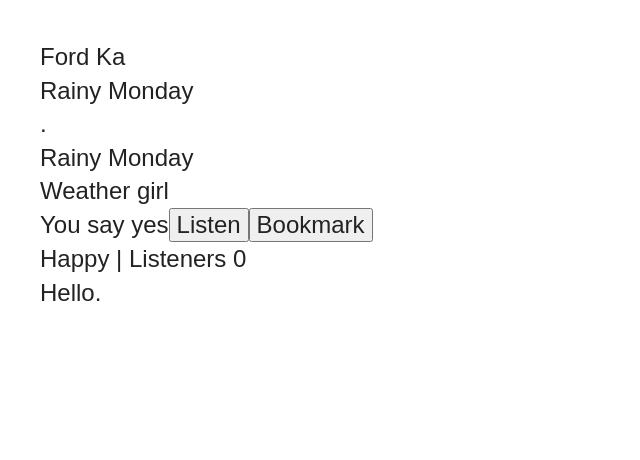
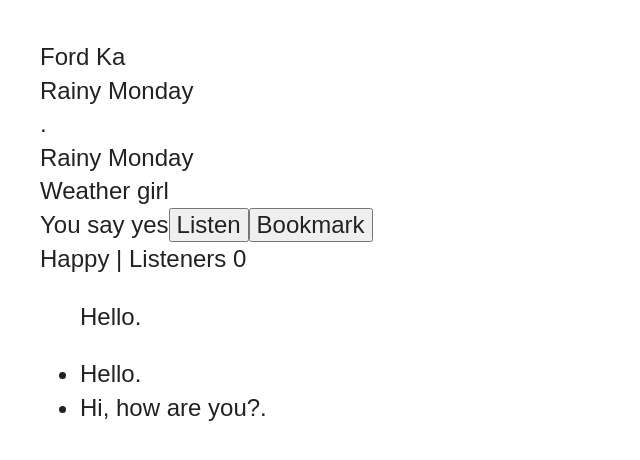
Before and after one commit to jeantroiani/backboneTest, a plain HTML site: page index.html in a window 1280 px wide. Shown: the whole page, without its empty margins (0-640 px from the left). Drawn offline with Linux system fonts and the light colour scheme.

Commit message:
print collections

```diff
--- a/index.html
+++ b/index.html
@@ -19,7 +19,8 @@
         <div id="collection">.</div>
         <div id="responding-events">.</div>
         <div id="model-changes">.</div>
-        <div id="chat">.</div>
+        <ul id="message">.</ul>
+        <ul id="chat"></ul>
         <script src="js/lib/jquery-min.js"></script>
         <script src="js/lib/underscore-min.js"></script>
         <script src="js/lib/backbone-min.js"></script>
--- a/js/main.js
+++ b/js/main.js
@@ -193,13 +193,44 @@
   }
 });
 
-var userPost = new Post({
+var userMessage = new Post({
   message: "Hello."
 });
 
 var messageView = new PostView({
-  el: "#chat",
-  model: userPost
+  el: "#message",
+  model: userMessage
 });
 
 messageView.render();
+
+var PostCollection = Backbone.Collection.extend({
+  model: Post
+});
+
+var userMessage2 = new Post({
+  message: "Hi, how are you?."
+});
+
+var posts = [];
+posts.push(userMessage);
+posts.push(userMessage2);
+
+
+var messageCollection = new PostCollection(posts);
+
+var MessageCollectionView = Backbone.View.extend({
+  render: function () {
+    var self = this;
+    this.model.each(function (messg) {
+      $(self.el).append('<li>' + messg.get("message") + '</li>');
+    });
+  }
+});
+
+var chat = new MessageCollectionView({
+  el: "#chat",
+  model: messageCollection
+});
+
+chat.render();
```
